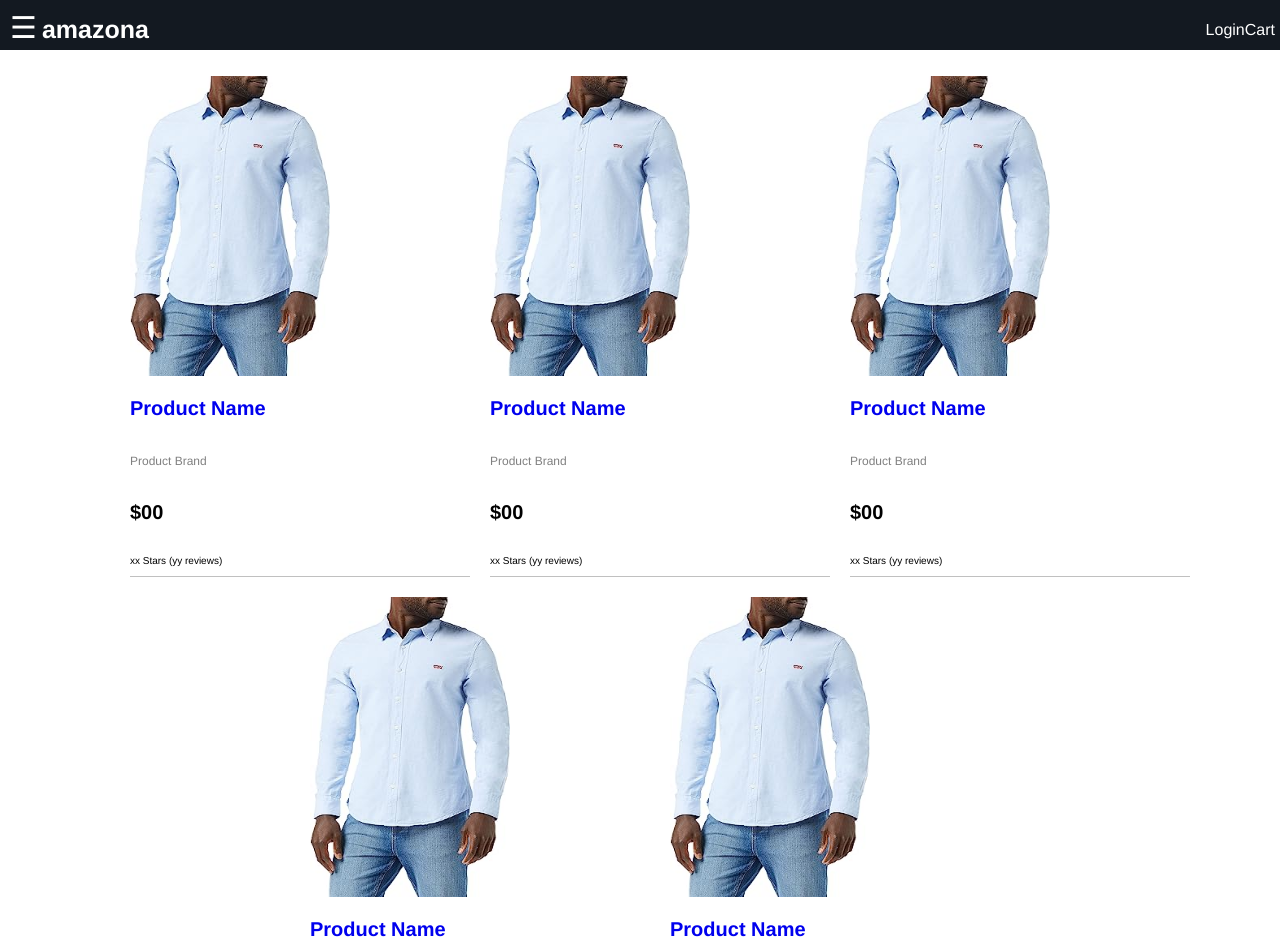
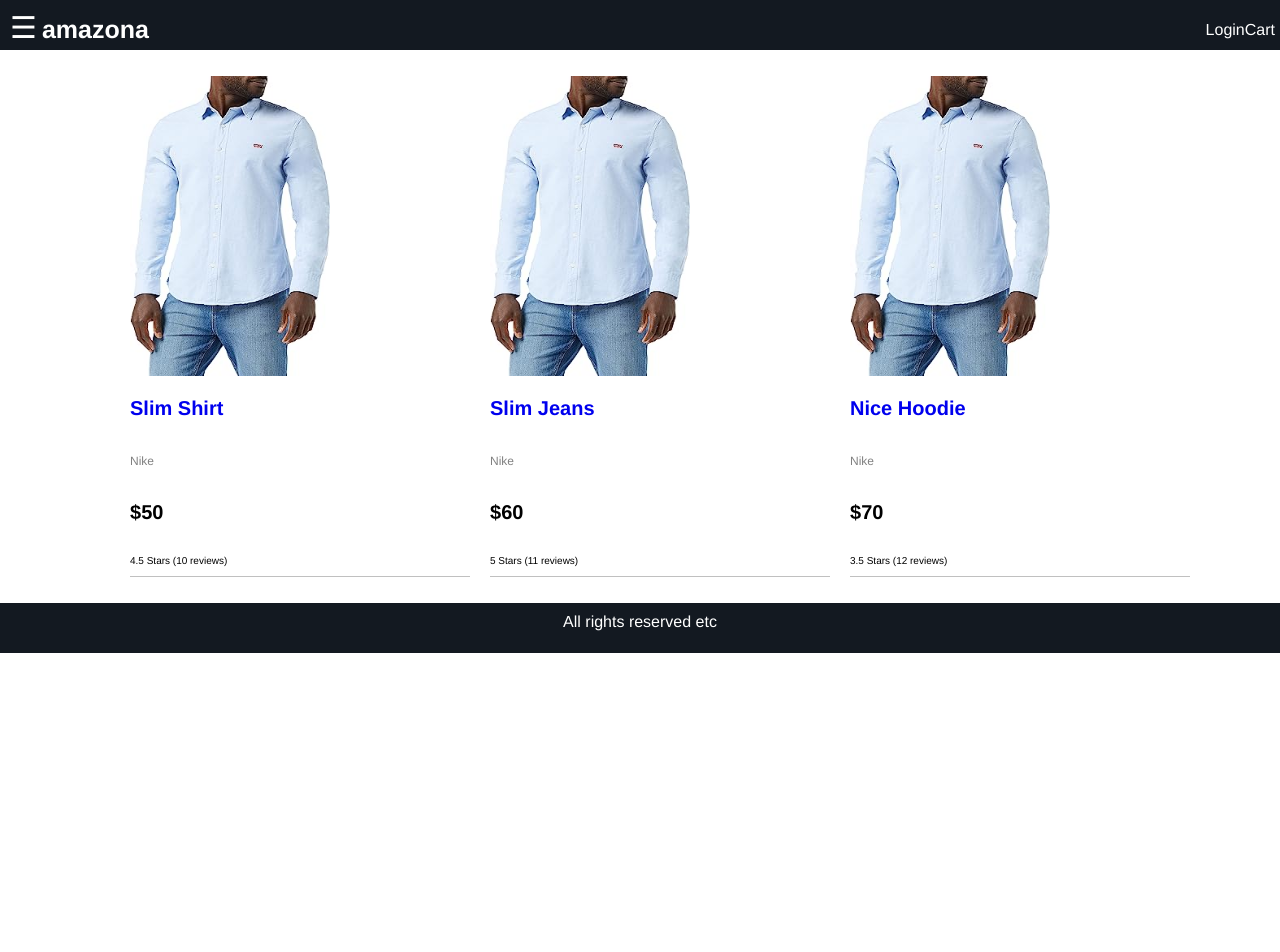
Before and after one commit to cian-oL/amazona-pern-stack, a React (Create React App) app in the folder frontend/: page / in a window 1280 px wide. Shown: the top 952 px of the page. After the commit the page ends 800 px from the top, so only its background shows below. Built offline with nearby package versions, Linux system fonts and the light colour scheme.

Commit message:
Created mock database data.js & created map functionality for presentation

```diff
--- a/frontend/src/App.js
+++ b/frontend/src/App.js
@@ -1,5 +1,6 @@
 import logo from "./logo.svg";
 import "./App.css";
+import data from "./data";
 
 function App() {
   const openMenu = () => {
@@ -50,51 +51,19 @@
 
       <main className="content">
         <ul className="products">
-          <li className="product">
-            <img src="/images/holder-image.jpg" alt="Product Image" />
-            <p className="product-name">
-              <a href="#">Product Name</a>
-            </p>
-            <p className="product-brand">Product Brand</p>
-            <p className="product-price">$00</p>
-            <p className="product-rating">xx Stars (yy reviews)</p>
-          </li>
-          <li className="product">
-            <img src="/images/holder-image.jpg" alt="Product Image" />
-            <p className="product-name">
-              <a href="#">Product Name</a>
-            </p>
-            <p className="product-brand">Product Brand</p>
-            <p className="product-price">$00</p>
-            <p className="product-rating">xx Stars (yy reviews)</p>
-          </li>
-          <li className="product">
-            <img src="/images/holder-image.jpg" alt="Product Image" />
-            <p className="product-name">
-              <a href="#">Product Name</a>
-            </p>
-            <p className="product-brand">Product Brand</p>
-            <p className="product-price">$00</p>
-            <p className="product-rating">xx Stars (yy reviews)</p>
-          </li>
-          <li className="product">
-            <img src="/images/holder-image.jpg" alt="Product Image" />
-            <p className="product-name">
-              <a href="#">Product Name</a>
-            </p>
-            <p className="product-brand">Product Brand</p>
-            <p className="product-price">$00</p>
-            <p className="product-rating">xx Stars (yy reviews)</p>
-          </li>
-          <li className="product">
-            <img src="/images/holder-image.jpg" alt="Product Image" />
-            <p className="product-name">
-              <a href="#">Product Name</a>
-            </p>
-            <p className="product-brand">Product Brand</p>
-            <p className="product-price">$00</p>
-            <p className="product-rating">xx Stars (yy reviews)</p>
-          </li>
+          {data.products.map(({ id, image, name, brand, price, rating, numReviews }) => (
+            <li className="product" id={id}>
+              <img src={image} alt="Product Image" />
+              <p className="product-name">
+                <a href="#">{name}</a>
+              </p>
+              <p className="product-brand">{brand}</p>
+              <p className="product-price">${price}</p>
+              <p className="product-rating">
+                {rating} Stars ({numReviews} reviews)
+              </p>
+            </li>
+          ))}
         </ul>
       </main>
 
--- /dev/null
+++ b/frontend/src/data.js
@@ -0,0 +1,36 @@
+const data = {
+  products: [
+    {
+      id: 1,
+      name: "Slim Shirt",
+      category: "Shirts",
+      image: "/images/holder-image.jpg",
+      brand: "Nike",
+      price: 50,
+      rating: 4.5,
+      numReviews: 10,
+    },
+    {
+      id: 2,
+      name: "Slim Jeans",
+      category: "Pants",
+      image: "/images/holder-image.jpg",
+      brand: "Nike",
+      price: 60,
+      rating: 5.0,
+      numReviews: 11,
+    },
+    {
+      id: 3,
+      name: "Nice Hoodie",
+      category: "Jumpers",
+      image: "/images/holder-image.jpg",
+      brand: "Nike",
+      price: 70,
+      rating: 3.5,
+      numReviews: 12,
+    },
+  ],
+};
+
+export default data;
```
